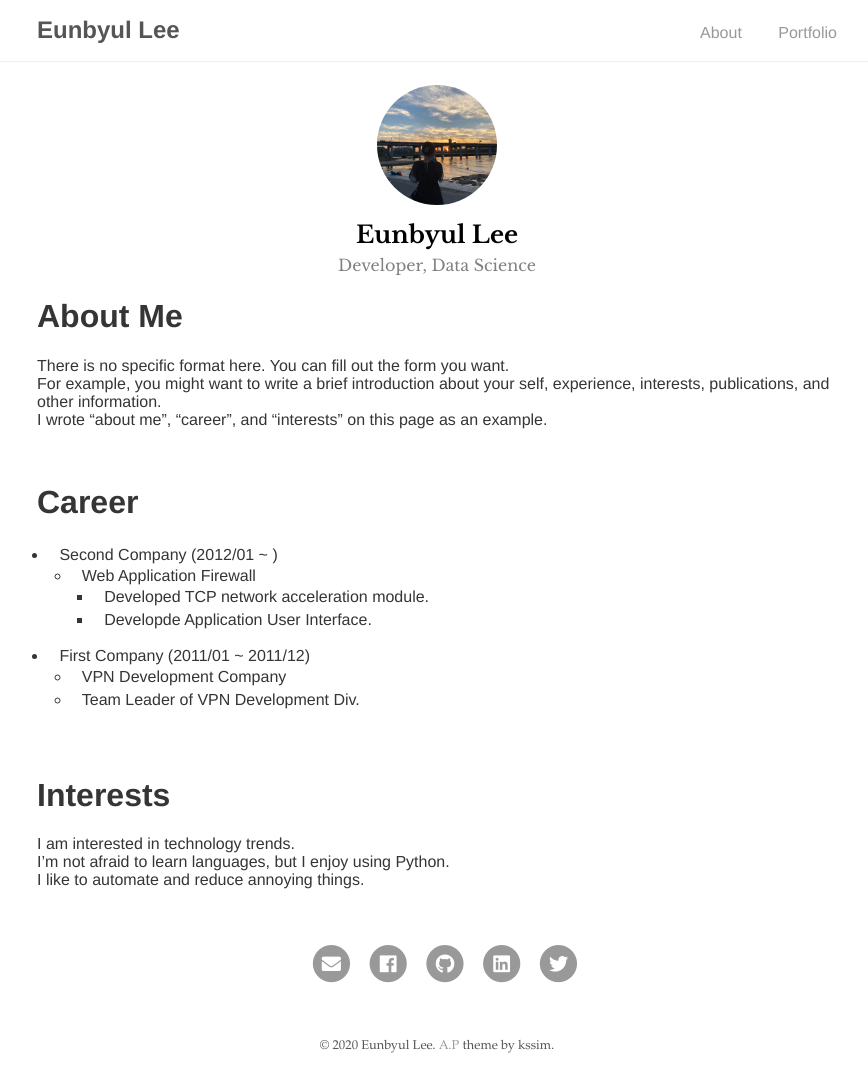
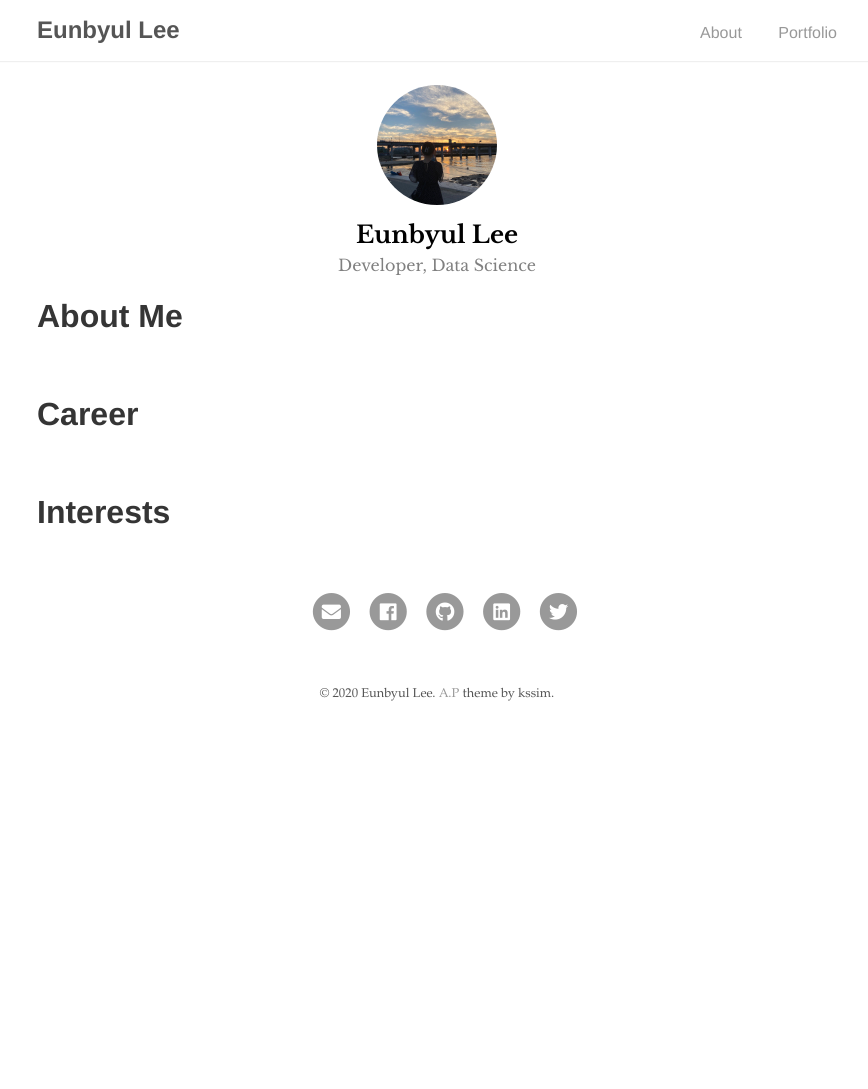
Before and after one commit to eunbyul616/eunbyul616.github.io, a Jekyll site: the page built from index.md, in a window 1280 px wide. Shown: the whole page, without its empty margins (203-1071 px from the left). Built offline with Jekyll 4.4.1, drawn with Linux system fonts in a browser that asks for light colours; our own code applies the rules of GitHub Pages for plain Markdown files; after the commit the page ends 900 px from its top, so only the background shows below that.

```diff
--- a/index.md
+++ b/index.md
@@ -3,24 +3,12 @@ layout: about
 ---
 
 # About Me
-There is no specific format here. You can fill out the form you want.
-For example, you might want to write a brief introduction about your self, experience, interests, publications, and other information.
-I wrote "about me", "career", and "interests" on this page as an example.
+
 
 <br/>
 
 # Career
-* Second Company (2012/01 ~ )
-  * Web Application Firewall
-    * Developed TCP network acceleration module.
-    * Developde Application User Interface.
-* First Company (2011/01 ~ 2011/12)
-  * VPN Development Company
-  * Team Leader of VPN Development Div.
 
 <br/>
 
 # Interests
-I am interested in technology trends.
-I'm not afraid to learn languages, but I enjoy using Python.
-I like to automate and reduce annoying things.
```
Also changed, not shown: _posts/2017-05-01-toy-project.md (deleted, +0 -23 lines), _posts/2017-08-21-toy-project-1.md (deleted, +0 -19 lines), _posts/2017-10-11-create-github.md (deleted, +0 -17 lines), _posts/2017-12-14-reservation-bot.md (deleted, +0 -22 lines), _posts/2018-01-02-github-page.md (deleted, +0 -19 lines), _posts/2018-03-25-create-ap.theme.md (deleted, +0 -23 lines).
